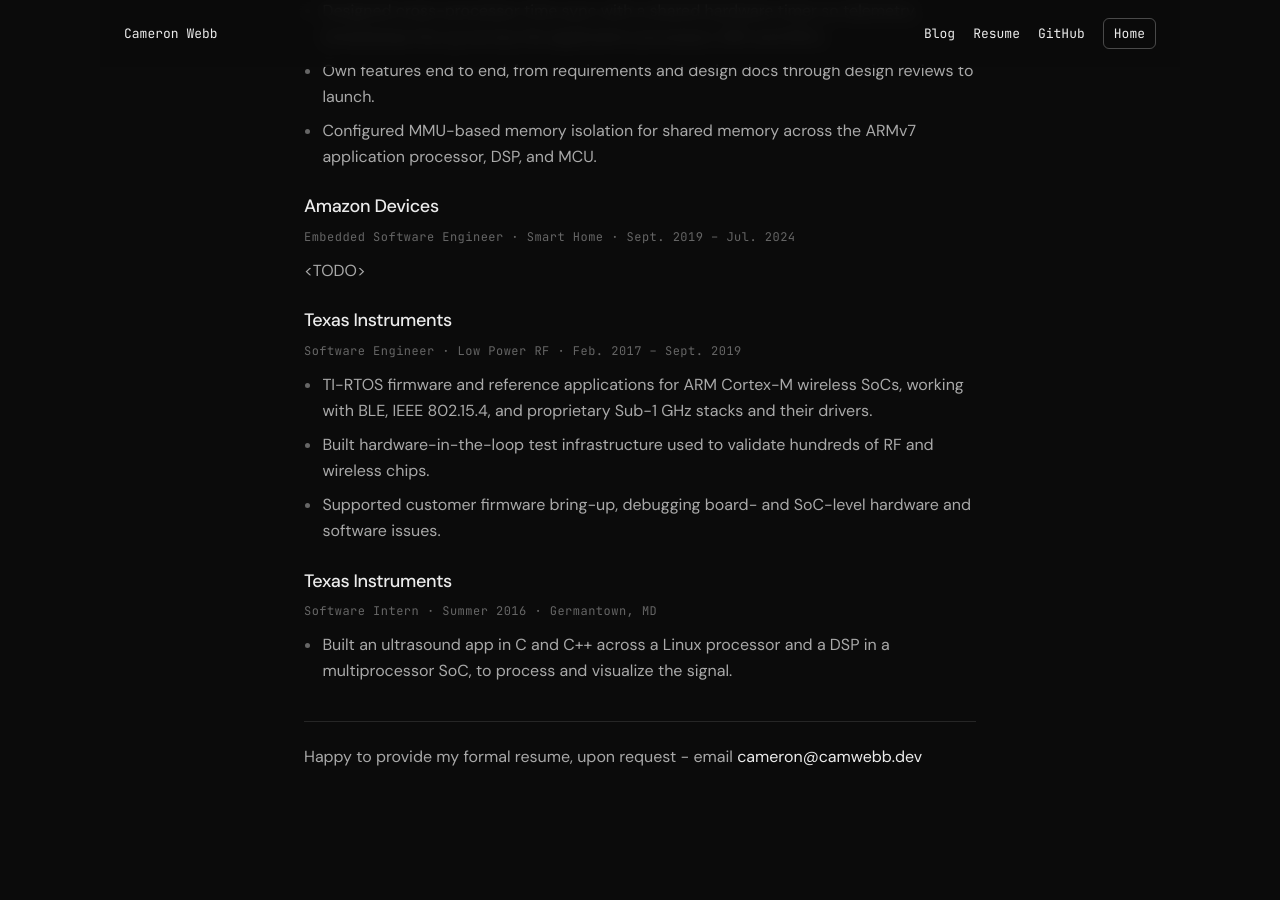
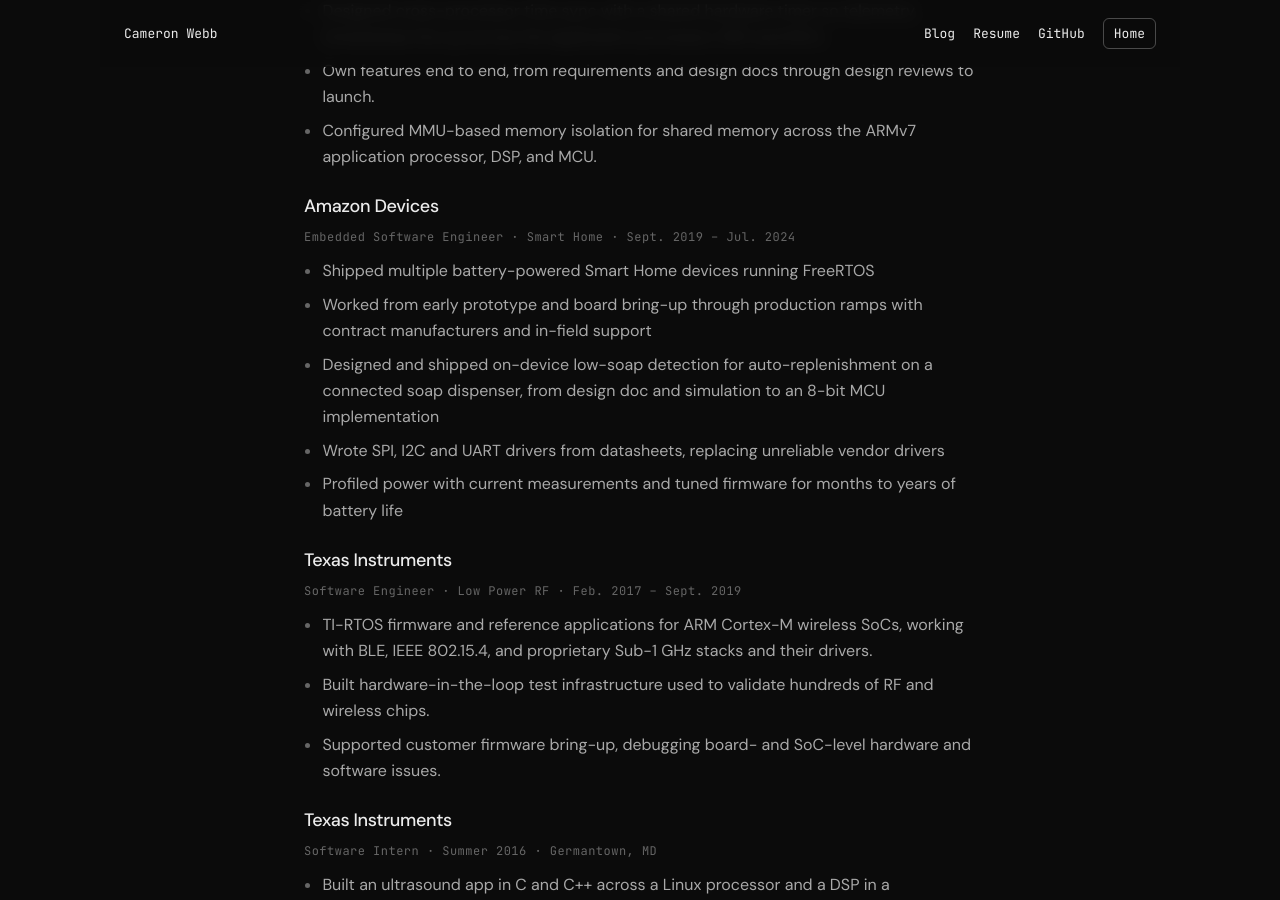
Before and after one commit to webbcam/webbcam.github.io, a Jekyll site: the page built from resume.md, in a window 1280 px wide and 900 px high, scrolled down 971 px. Built offline with Jekyll 4.4.1, drawn with Linux system fonts in a browser that asks for light colours; before the commit the page ends 1821 px from its top, so only the background shows below that.

Commit message:
Fill the Smart Home resume entry.
Five bullets they approved locally. No PDF and no phone number.

```diff
--- a/resume.md
+++ b/resume.md
@@ -37,7 +37,13 @@
   </ul>
   <h3>Amazon Devices</h3>
   <p class="meta">Embedded Software Engineer · Smart Home · Sept. 2019 – Jul. 2024</p>
-  <p>&lt;TODO&gt;</p>
+  <ul>
+    <li>Shipped multiple battery-powered Smart Home devices running FreeRTOS</li>
+    <li>Worked from early prototype and board bring-up through production ramps with contract manufacturers and in-field support</li>
+    <li>Designed and shipped on-device low-soap detection for auto-replenishment on a connected soap dispenser, from design doc and simulation to an 8-bit MCU implementation</li>
+    <li>Wrote SPI, I2C and UART drivers from datasheets, replacing unreliable vendor drivers</li>
+    <li>Profiled power with current measurements and tuned firmware for months to years of battery life</li>
+  </ul>
   <h3>Texas Instruments</h3>
   <p class="meta">Software Engineer · Low Power RF · Feb. 2017 – Sept. 2019</p>
   <ul>
```
